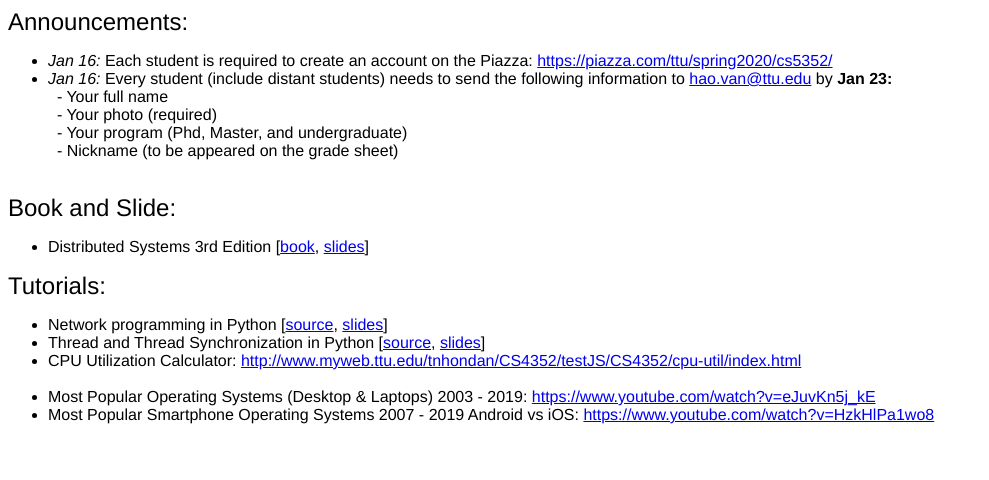
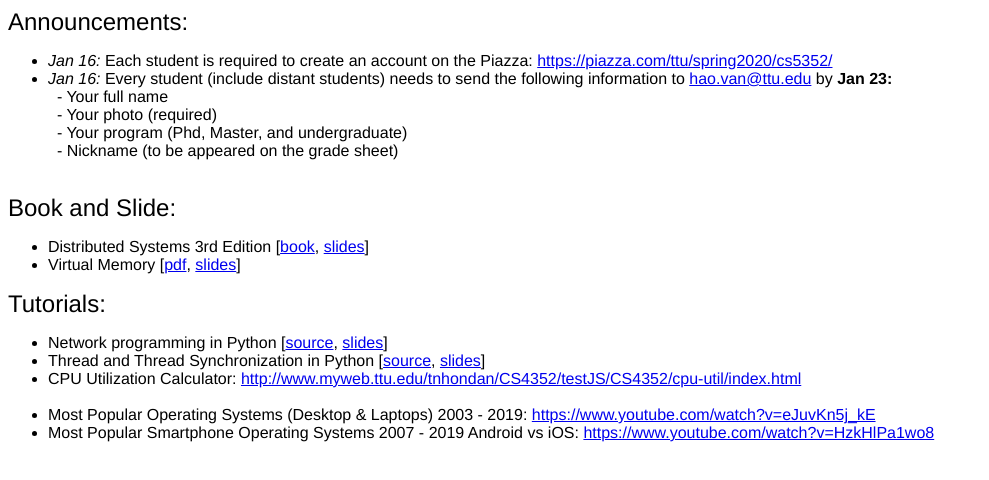
Before and after one commit to iDataVisualizationLab/CS5352, a plain HTML site: page main.html in a window 1280 px wide. Shown: the whole page, without its empty margins (0-989 px from the left). Drawn offline with Linux system fonts and the light colour scheme.

Commit message:
update Virtual memory slide

```diff
--- a/main.html
+++ b/main.html
@@ -63,12 +63,15 @@
 
 <div align="left"><font style="font-family:
       Helvetica,Arial,sans-serif;" color="black" size="5">Book and Slide:</font></div>
-<ul>
-    <li><font style="font-family: Helvetica,Arial,sans-serif;" color="black" size="3">
+<ul style="font-family: Helvetica,Arial,sans-serif;" color="black" size="3">
+    <li>
         Distributed Systems 3rd Edition [<a
             href="https://www.distributed-systems.net/index.php/books/ds3/ds3-sneak-preview/">book</a>, <a
             href="https://www.distributed-systems.net/my-data/ds3/pdfslides.zip">slides</a>]
-    </font>
+    </li>
+    <li>
+        Virtual Memory [<a href="lectures/VirtualMemory.pdf">pdf</a>, <a
+            href="lectures/VirtualMemory.pptx">slides</a>]
     </li>
 
 </ul>
```
Also changed, not shown: index.html (+1 -1 lines).
